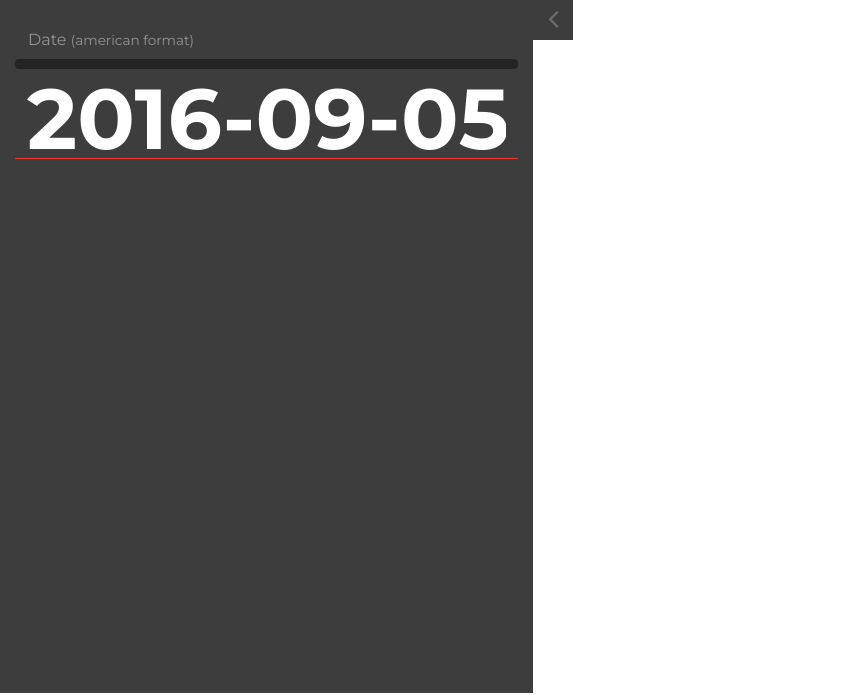
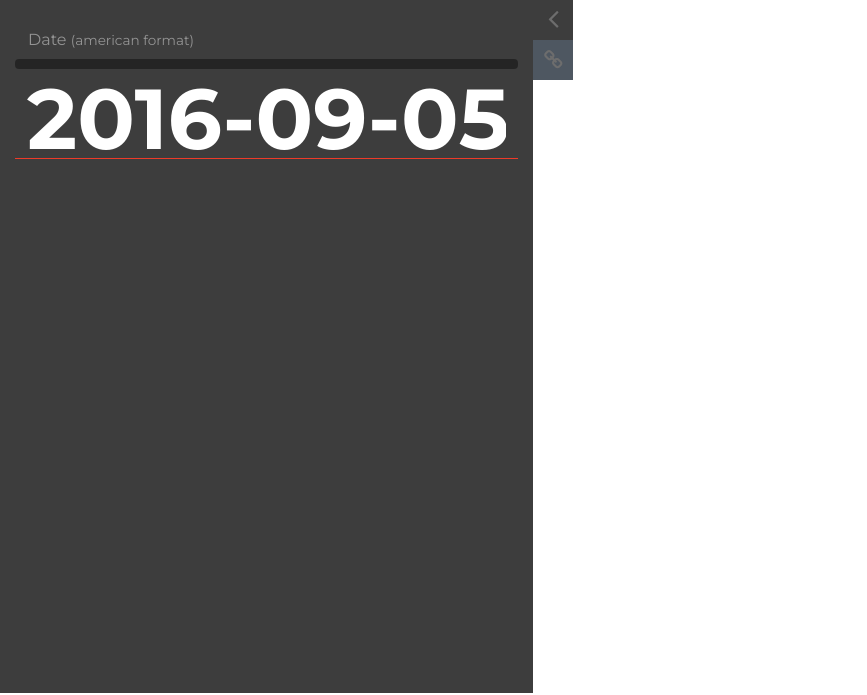
Before and after one commit to marcioc0sta/nomad, a website: page app/index.html in a window 1280 px wide. Shown: the top 695 px of the page, without its empty margins (0-867 px from the left). Drawn offline with nearby package versions, Linux system fonts and the light colour scheme; some packages are replaced by stand-ins of ours; no server answers; a web font is replaced by a local one.

Commit message:
source url

```diff
--- a/app/index.html
+++ b/app/index.html
@@ -16,9 +16,7 @@
     <main ng-controller="mainController">
       <div class="search-content col-lg-5">
         <a class="content-toogle" title="toggle-content" href="#"><i class="fa fa-angle-left"></i></a>
-        <!-- <div class="text-center">
-          <img class="logo" src="dist/img/nomad.svg" alt="" width="60" />
-        </div> -->
+        <a class="source-link" title="Source link" ng-if="apod.media_type != 'video'" href="{{apod.hdurl}}"><i class="fa fa-link"></i></a>
         <div class="wgt wgt-search">
           <p class="wgt-title">Date <small>(american format)</small></p>
           <form class="form-inline" ng-submit="onSubmit()">
@@ -28,8 +26,7 @@
             </div>
             <div class="search-row" >
               <div class="main-search form-group" ng-class="error ? 'has-error' : true">
-                <input class="form-control" id="search" type="text" name="name" ng-model="date" placeholder="Insert a date" value="" autofocus>
-                <!-- <button class="btn" type="submit" name="button">Search</button> -->
+                <input class="form-control" id="search" type="text" name="name" ng-model="date" placeholder="Put a date" value="" autofocus>
               </div>
             </div>
           </form>
--- a/app/scss/_main.scss
+++ b/app/scss/_main.scss
@@ -23,6 +23,7 @@ iframe { width: 100% !important; }
     left: -41%;
   }
 
+  .source-link,
   .content-toogle {
     background: $black;
     color: lighten($black, 20%);
@@ -43,6 +44,13 @@ iframe { width: 100% !important; }
       margin: 5px 0 0 0;
       transform: rotate(180deg);
     }
+  }
+
+  .source-link {
+    background: $text;
+    font-size: 20px;
+    line-height: 40px;
+    top: 40px;
   }
 }
 
```
Also changed, not shown: app/dist/css/styles.css, 1 other file.
